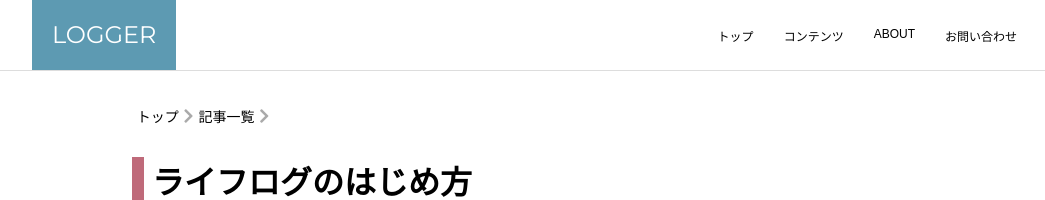
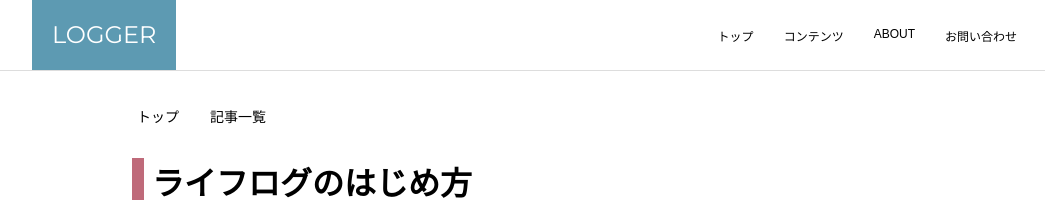
Before and after one commit to yinm/6step-master-html-css, a Nuxt app in the folder trace/: page /contents in a window 1280 px wide. Shown: the top 200 px of the page, without its empty margins (108-1153 px from the left). Built offline with nearby package versions, Linux system fonts and the light colour scheme.

Commit message:
Check sample

```diff
--- a/trace/components/Article.vue
+++ b/trace/components/Article.vue
@@ -1,11 +1,11 @@
 <template>
   <article class="post">
     <div class="container">
-      <div class="breadcrumb">
-        <a href="#">トップ</a>
-        <i class="fas fa-chevron-right" />
-        <a href="#">記事一覧</a>
-        <i class="fas fa-chevron-right" />
+      <div class="bread">
+        <ol>
+          <li><a href="index.html">トップ</a></li>
+          <li><a href="#">記事一覧</a></li>
+        </ol>
       </div>
       <h1>ライフログのはじめ方</h1>
       <img
@@ -48,16 +48,30 @@
     }
   }
 
-  .breadcrumb a {
-    display: inline-block;
-    padding: 0.3rem;
-    text-decoration: none;
-    color: currentColor;
-    font-size: 0.875rem;
+  .bread ol {
+    display: flex;
+    margin: 0;
+    padding: 0;
+    list-style: none;
   }
 
-  .breadcrumb i {
-    color: #aaa;
+  .bread a {
+    display: block;
+    padding: 5px;
+    color: inherit;
+    font-size: 0.875rem;
+    text-decoration: none;
+  }
+
+  .bread a::after {
+    margin-left: 10px;
+    content: '\f054';
+    font-family: 'FontAwesome';
+    opacity: 0.3;
+  }
+
+  .bread a:hover {
+    background-color: rgba(0, 0, 0, 0.3);
   }
 
   h1 {
```
